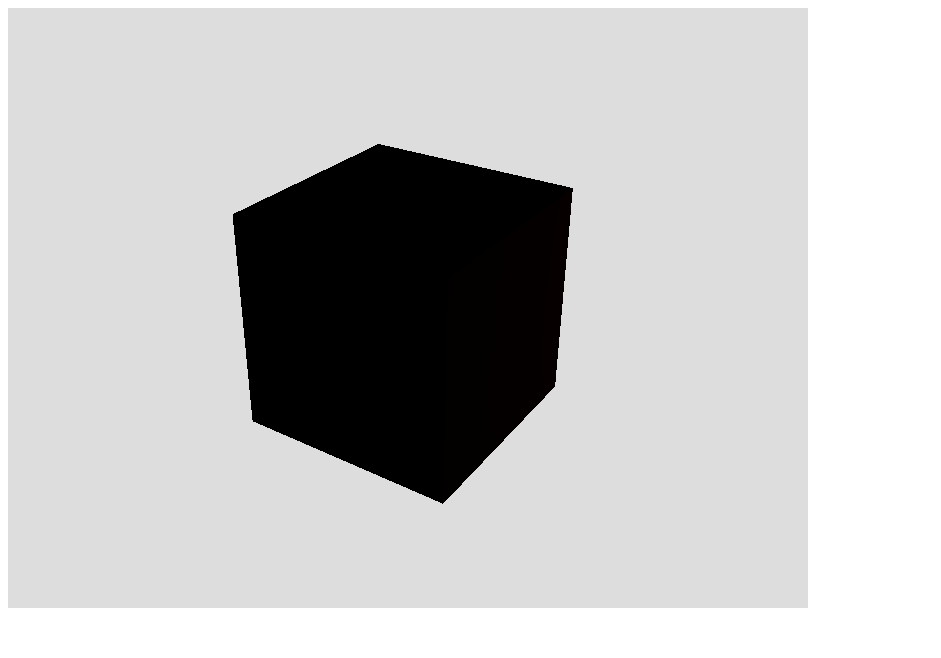
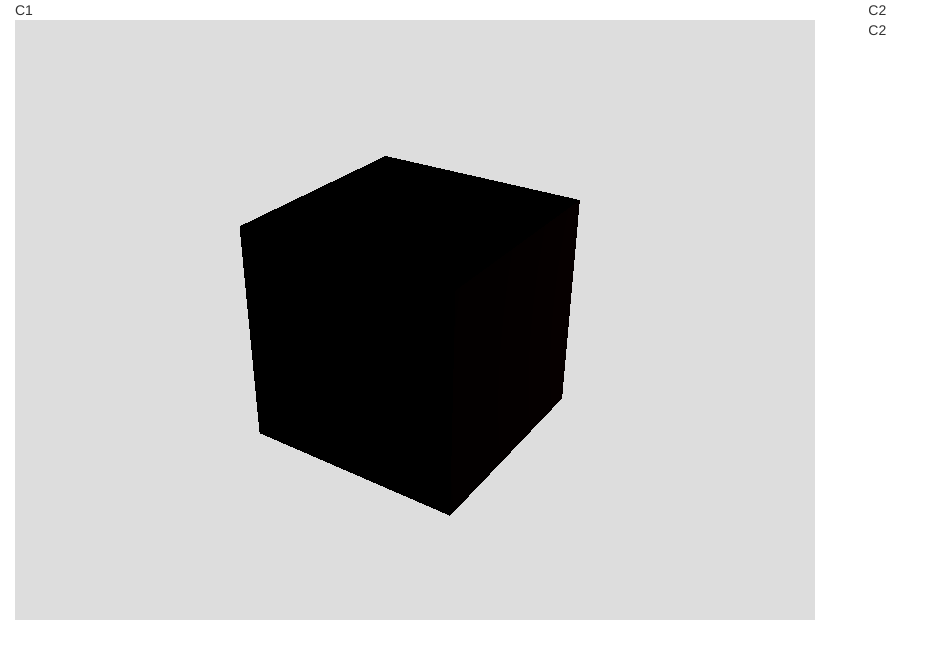
Before and after one commit to theider/mountain-builder, a website built with webpack: page public/index.html in a window 1280 px wide. Shown: the whole page, without its empty margins (0-941 px from the left). Built offline with nearby package versions, Linux system fonts and the light colour scheme; some packages are replaced by stand-ins of ours.

Commit message:
Bootstrap and setting up UI

```diff
--- a/app/app.js
+++ b/app/app.js
@@ -7,7 +7,8 @@ var THREE = require('three');
 function initApp() {
   var renderer = new THREE.WebGLRenderer();
   renderer.setSize(800, 600);
-  document.body.appendChild(renderer.domElement);
+  var canvasElement = document.getElementById('canvas-3d');
+  canvasElement.appendChild(renderer.domElement);
 
   var scene = new THREE.Scene();
 
--- a/public/index.html
+++ b/public/index.html
@@ -1,7 +1,8 @@
 <!DOCTYPE html>
-<html>
+<html lang="en">
 <head>
     <title>Terrain Designer</title>
+    <meta name="viewport" content="width=device-width, initial-scale=1">
     <link rel="apple-touch-icon" sizes="57x57" href="favicon/apple-icon-57x57.png">
     <link rel="apple-touch-icon" sizes="60x60" href="favicon/apple-icon-60x60.png">
     <link rel="apple-touch-icon" sizes="72x72" href="favicon/apple-icon-72x72.png">
@@ -19,8 +20,21 @@
     <meta name="msapplication-TileColor" content="#ffffff">
     <meta name="msapplication-TileImage" content="favicon/ms-icon-144x144.png">
     <meta name="theme-color" content="#ffffff">
+    <link rel="stylesheet" href="bootstrap.min.css">
     <script type="text/javascript" src="bundle.js" charset="utf-8"></script>
 </head>
 <body>
+    <div class="container-fluid">
+        <div class="row">
+            <div class="col-md-8">C1</div>
+            <div class="col-md-4">C2</div>
+        </div>
+    </div>
+    <div class="container-fluid">
+        <div class="row">
+            <div class="col-md-8" id="canvas-3d"></div>
+            <div class="col-md-4">C2</div>
+        </div>
+    </div>
 </body>
 </html>
```
